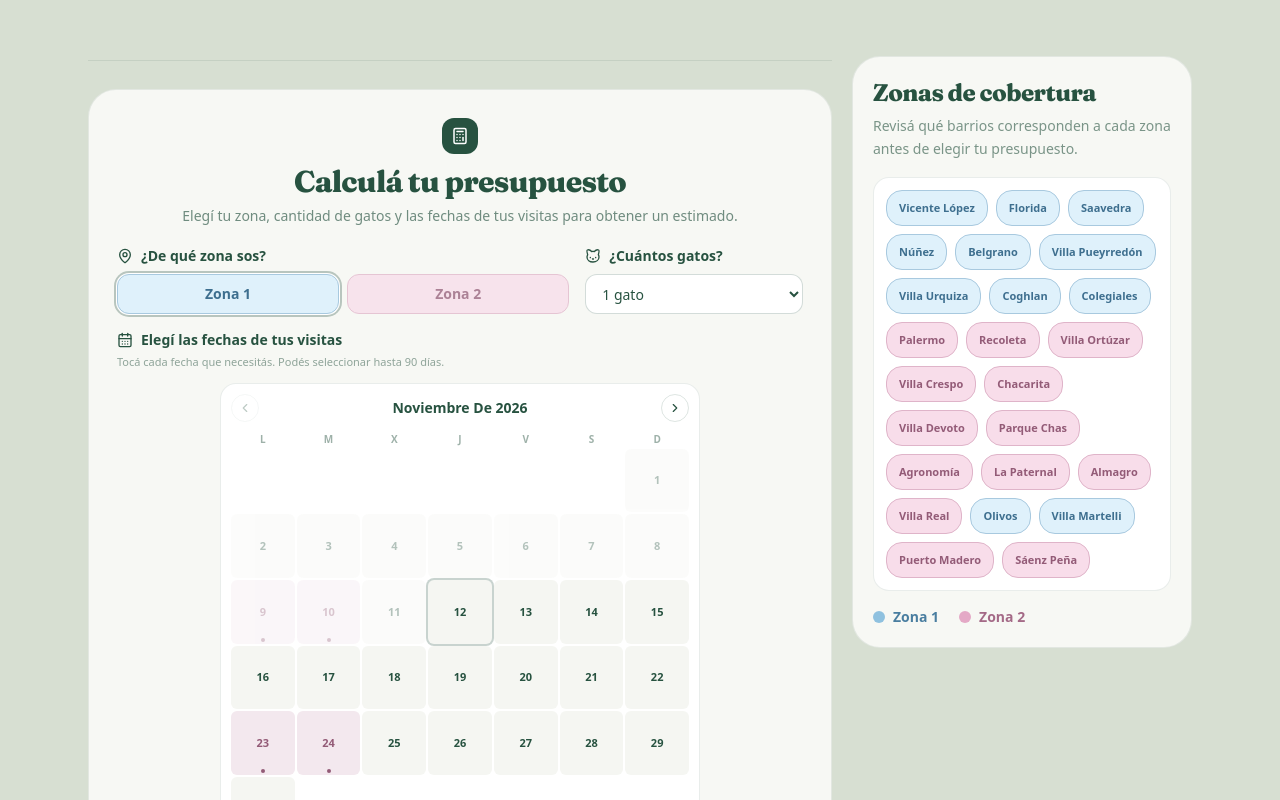
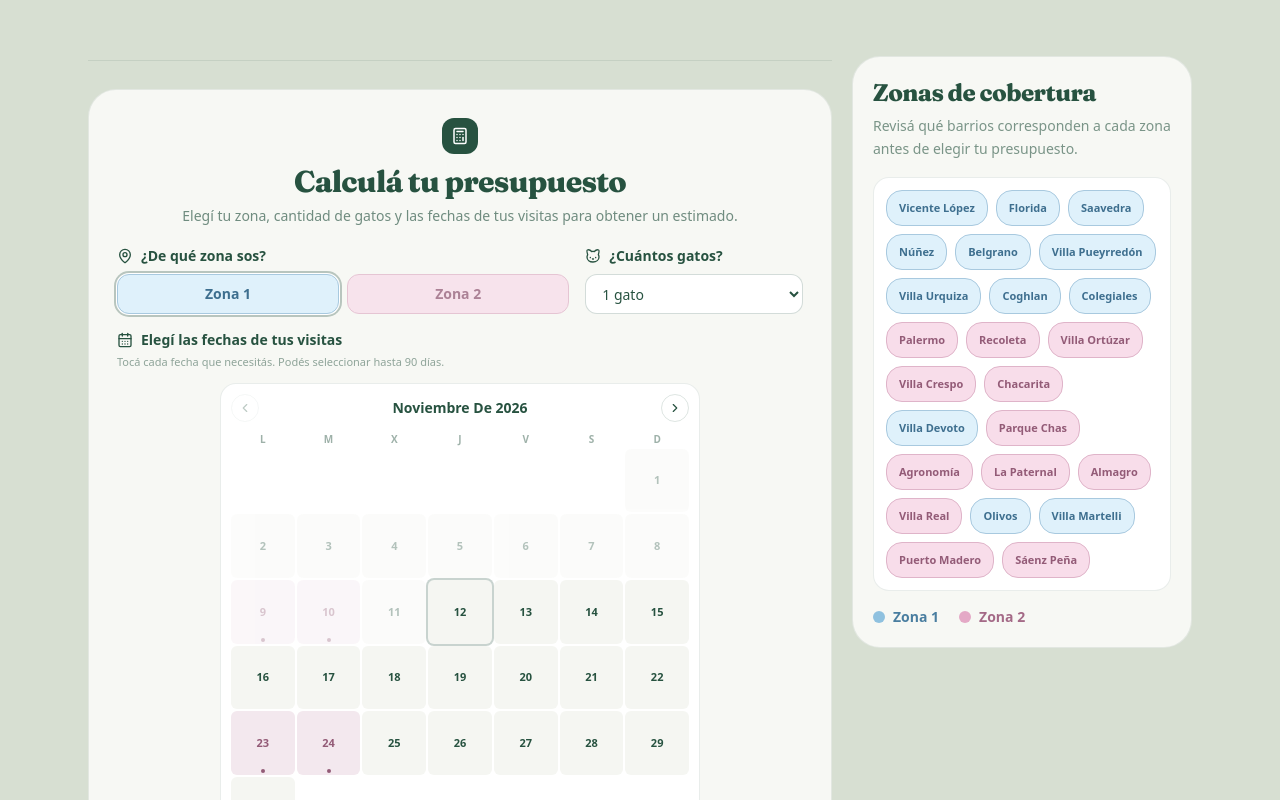
Before and after one commit to polizelener-droid/brendacatsitter, a React (Vite) app: page /presupuesto in a window 1280 px wide. Shown: the top 800 px of the page. Built offline with nearby package versions, Linux system fonts and the light colour scheme; no server answers; the database is empty.

Commit message:
Move Villa Devoto to Zone 1

```diff
--- a/src/pages/BudgetPage.tsx
+++ b/src/pages/BudgetPage.tsx
@@ -23,7 +23,7 @@ const neighborhoods: Neighborhood[] = [
   { name: 'Villa Ortúzar', zone: 'zone2' },
   { name: 'Villa Crespo', zone: 'zone2' },
   { name: 'Chacarita', zone: 'zone2' },
-  { name: 'Villa Devoto', zone: 'zone2' },
+  { name: 'Villa Devoto', zone: 'zone1' },
   { name: 'Parque Chas', zone: 'zone2' },
   { name: 'Agronomía', zone: 'zone2' },
   { name: 'La Paternal', zone: 'zone2' },
```
